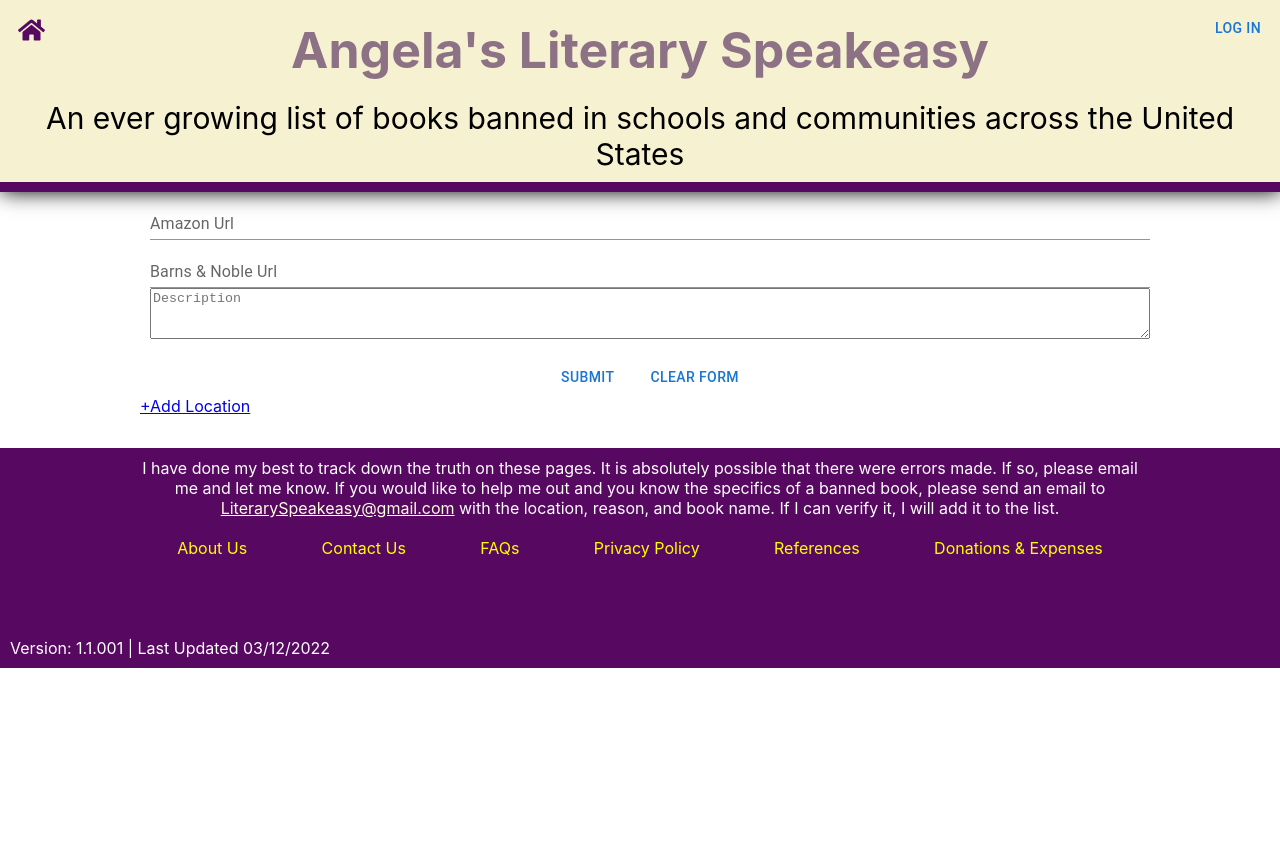
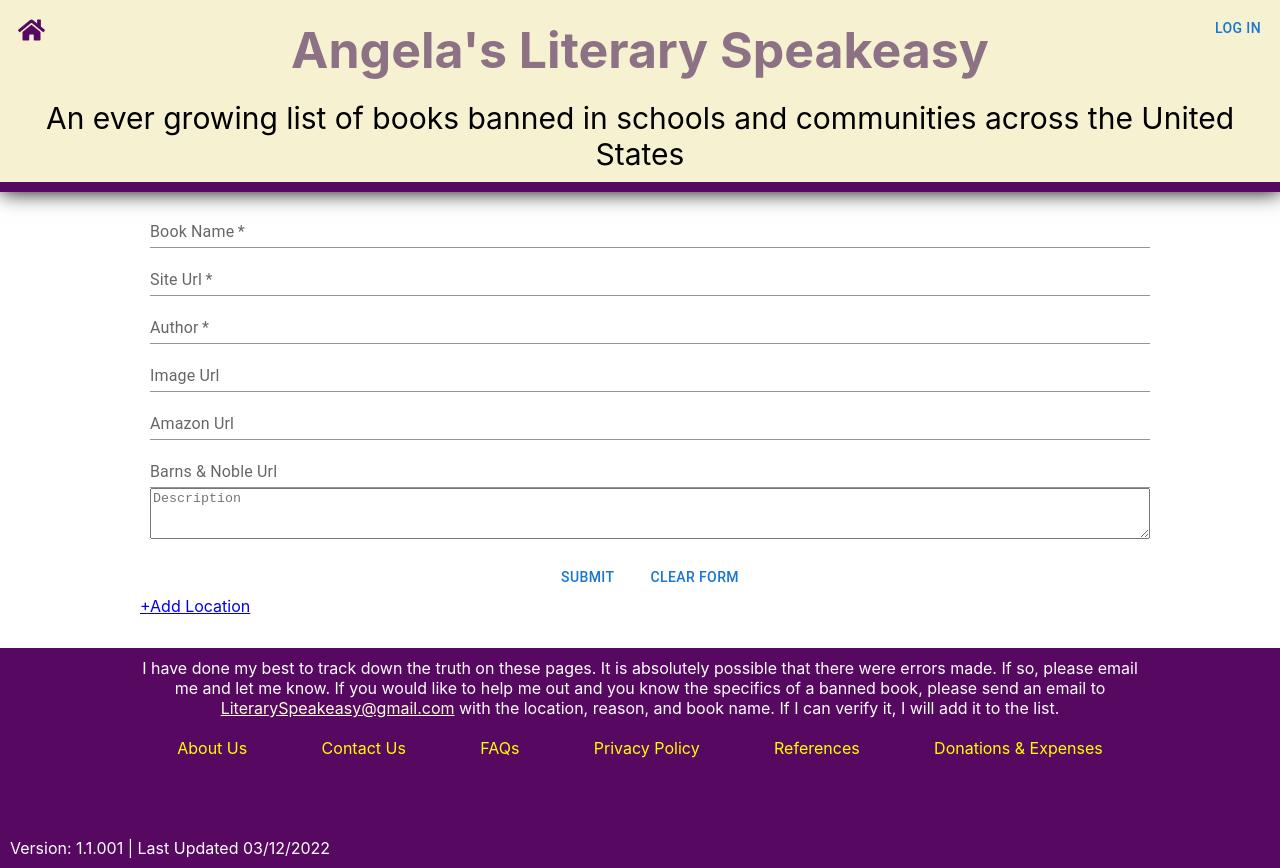
Before and after one commit to robertddobyns/AngelasLiterarySpeakeasy, a React (Create React App) app: page /addbook in a window 1280 px wide. Before the commit the page ends 800 px from the top, so only its background shows below. Built offline with nearby package versions, Linux system fonts and the light colour scheme; the HTML template or start-up script is replaced by a standard one.

Commit message:
Fixed add pages for fixed header

```diff
--- a/src/components/pages/addData/AddBook.js
+++ b/src/components/pages/addData/AddBook.js
@@ -10,7 +10,8 @@ const Root = styled('div')(({theme}) => ({
 	padding: '0 10px',
 	display: 'flex',
 	flexDirection: 'column',
-	minHeight: '56vh'
+	minHeight: '56vh',
+	paddingTop: '200px'
 }))
 
 const Form = styled('form')(({theme}) => ({
--- a/src/components/pages/addData/AddLocation.js
+++ b/src/components/pages/addData/AddLocation.js
@@ -10,7 +10,8 @@ const Root = styled('div')(({theme}) => ({
 	padding: '0 10px',
 	display: 'flex',
 	flexDirection: 'column',
-	minHeight: '56vh'
+	minHeight: '56vh',
+	paddingTop: '200px'
 }))
 
 const Form = styled('form')(({theme}) => ({
```
